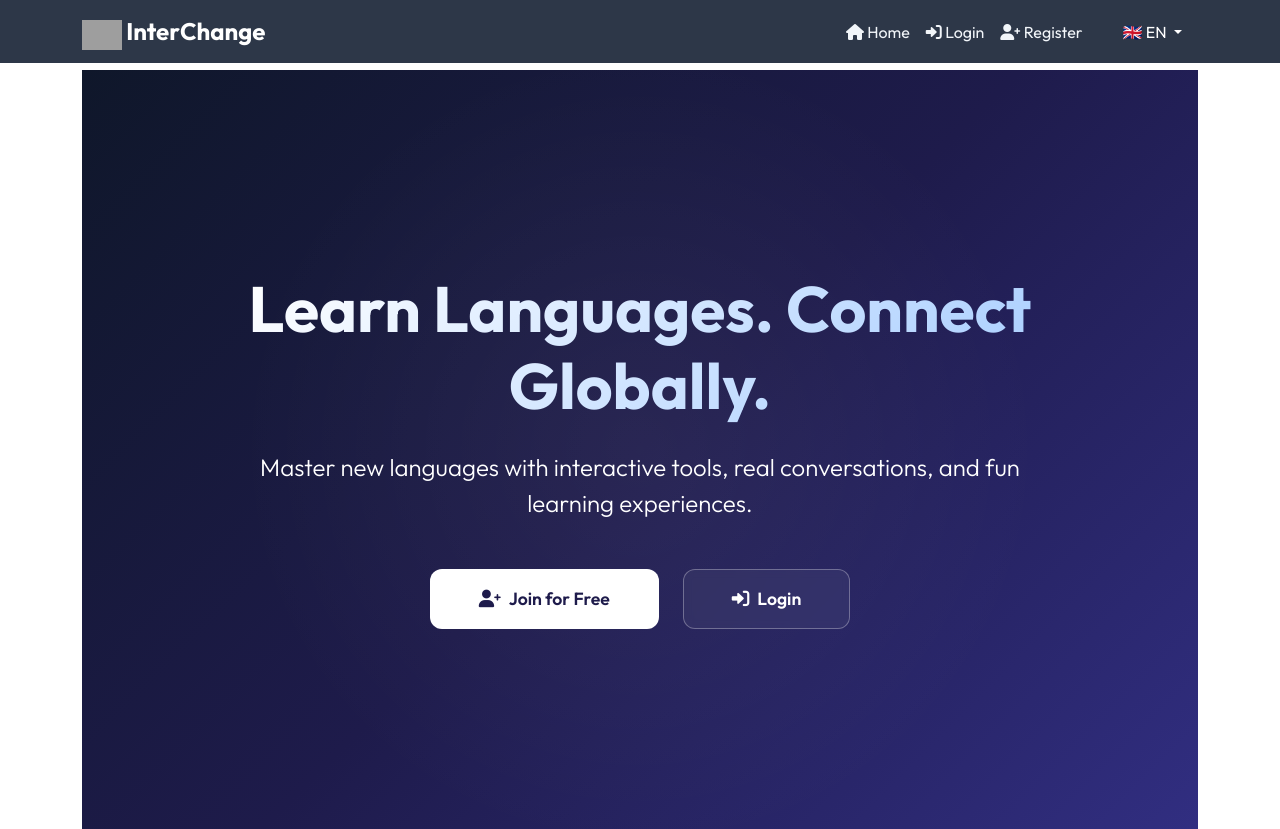
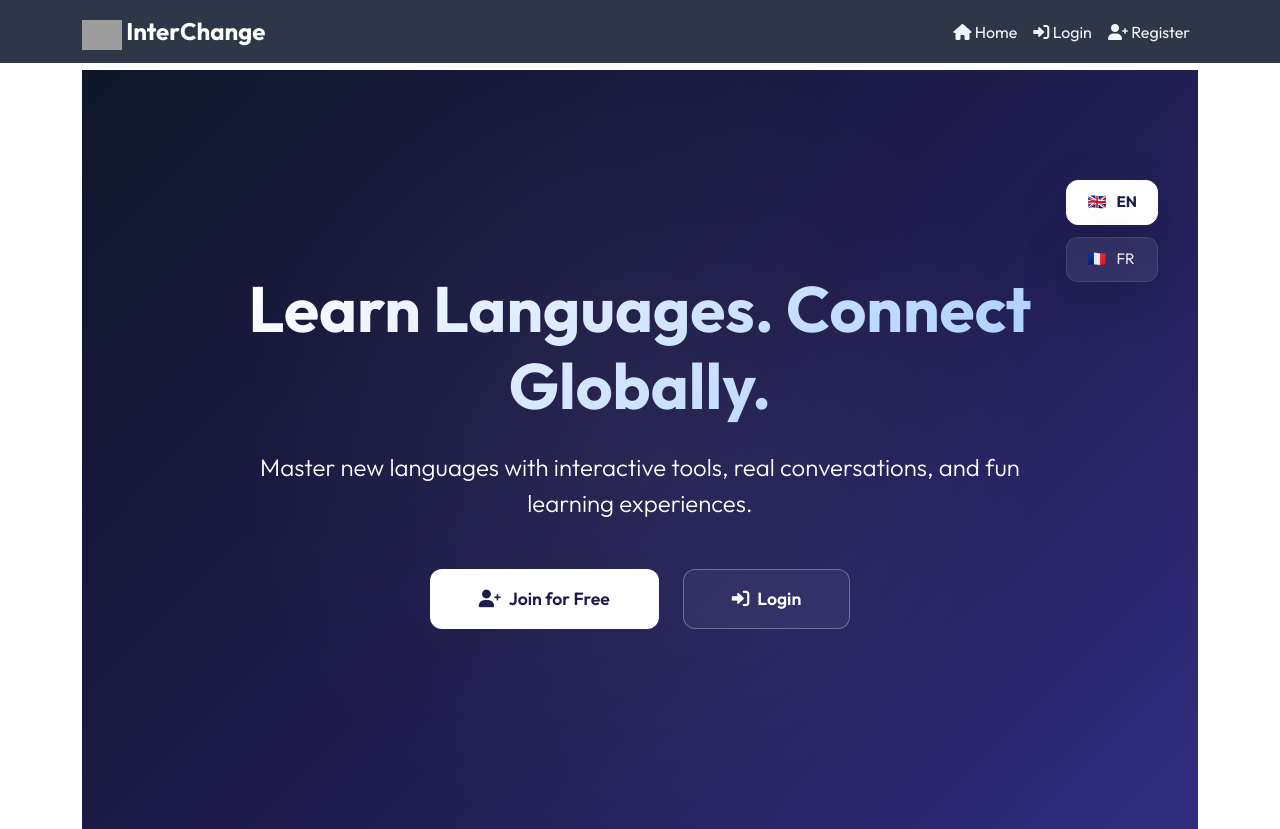
Before and after one commit to mayconbernardes/exchange-2--2-main, a Flask app: page / in a window 1280 px wide. Shown: the top 829 px of the page. Run offline with Flask 3, Linux system fonts and the light colour scheme; some libraries are stand-ins or nearby versions; grey boxes are pictures that could not be loaded.

Commit message:
Moved language selector exclusively to home page hero section

```diff
--- a/templates/base.html
+++ b/templates/base.html
@@ -71,24 +71,6 @@
                     </li>
                     {% endif %}
 
-                    <!-- Language Switcher -->
-                    <li class="nav-item dropdown ms-lg-3">
-                        <a class="nav-link dropdown-toggle btn btn-outline-light btn-sm px-3 text-white" href="#"
-                            id="langDropdown" role="button" data-bs-toggle="dropdown" aria-expanded="false">
-                            {% if session.get('lang') == 'fr' %}
-                            🇫🇷 FR
-                            {% else %}
-                            🇬🇧 EN
-                            {% endif %}
-                        </a>
-                        <ul class="dropdown-menu dropdown-menu-end shadow" aria-labelledby="langDropdown">
-                            <li><a class="dropdown-item" href="{{ url_for('set_language', lang='en') }}">🇬🇧
-                                    English</a></li>
-                            <li><a class="dropdown-item" href="{{ url_for('set_language', lang='fr') }}">🇫🇷
-                                    Français</a></li>
-                        </ul>
-                    </li>
-
                 </ul>
             </div>
         </div>
--- a/templates/home.html
+++ b/templates/home.html
@@ -4,6 +4,18 @@
 <!-- Hero Section -->
 <section class="hero d-flex align-items-center justify-content-center text-center text-white">
   <div class="overlay"></div>
+
+  <!-- Language Selector specifically for Home Page -->
+  <div class="lang-selector-home animate__animated animate__fadeInRight">
+    <a href="{{ url_for('set_language', lang='en') }}"
+      class="lang-btn {% if current_lang == 'en' %}active{% endif %} shadow-lg" title="English">
+      <span class="flag">🇬🇧</span> <span class="label">EN</span>
+    </a>
+    <a href="{{ url_for('set_language', lang='fr') }}"
+      class="lang-btn {% if current_lang == 'fr' %}active{% endif %} shadow-lg" title="Français">
+      <span class="flag">🇫🇷</span> <span class="label">FR</span>
+    </a>
+  </div>
 
 
   <div class="container position-relative z-2 py-5">
@@ -211,6 +223,48 @@
     z-index: 1;
   }
 
+  /* Language Selector on Home */
+  .lang-selector-home {
+    position: absolute;
+    top: 110px;
+    right: 40px;
+    z-index: 10;
+    display: flex;
+    flex-direction: column;
+    gap: 12px;
+  }
+
+  .lang-btn {
+    background: rgba(255, 255, 255, 0.08);
+    backdrop-filter: blur(12px);
+    -webkit-backdrop-filter: blur(12px);
+    border: 1px solid rgba(255, 255, 255, 0.1);
+    padding: 10px 20px;
+    border-radius: 12px;
+    color: rgba(255, 255, 255, 0.9);
+    text-decoration: none !important;
+    font-weight: 500;
+    transition: all 0.4s cubic-bezier(0.4, 0, 0.2, 1);
+    display: flex;
+    align-items: center;
+    gap: 10px;
+    font-size: 0.95rem;
+  }
+
+  .lang-btn:hover {
+    background: rgba(255, 255, 255, 0.15);
+    color: white;
+    transform: translateX(-8px) scale(1.02);
+    box-shadow: 0 10px 20px rgba(0, 0, 0, 0.2);
+  }
+
+  .lang-btn.active {
+    background: #fff;
+    color: #1e1b4b;
+    border-color: #fff;
+    font-weight: 700;
+  }
+
 
   /* Premium Buttons */
   .btn-premium {
```
